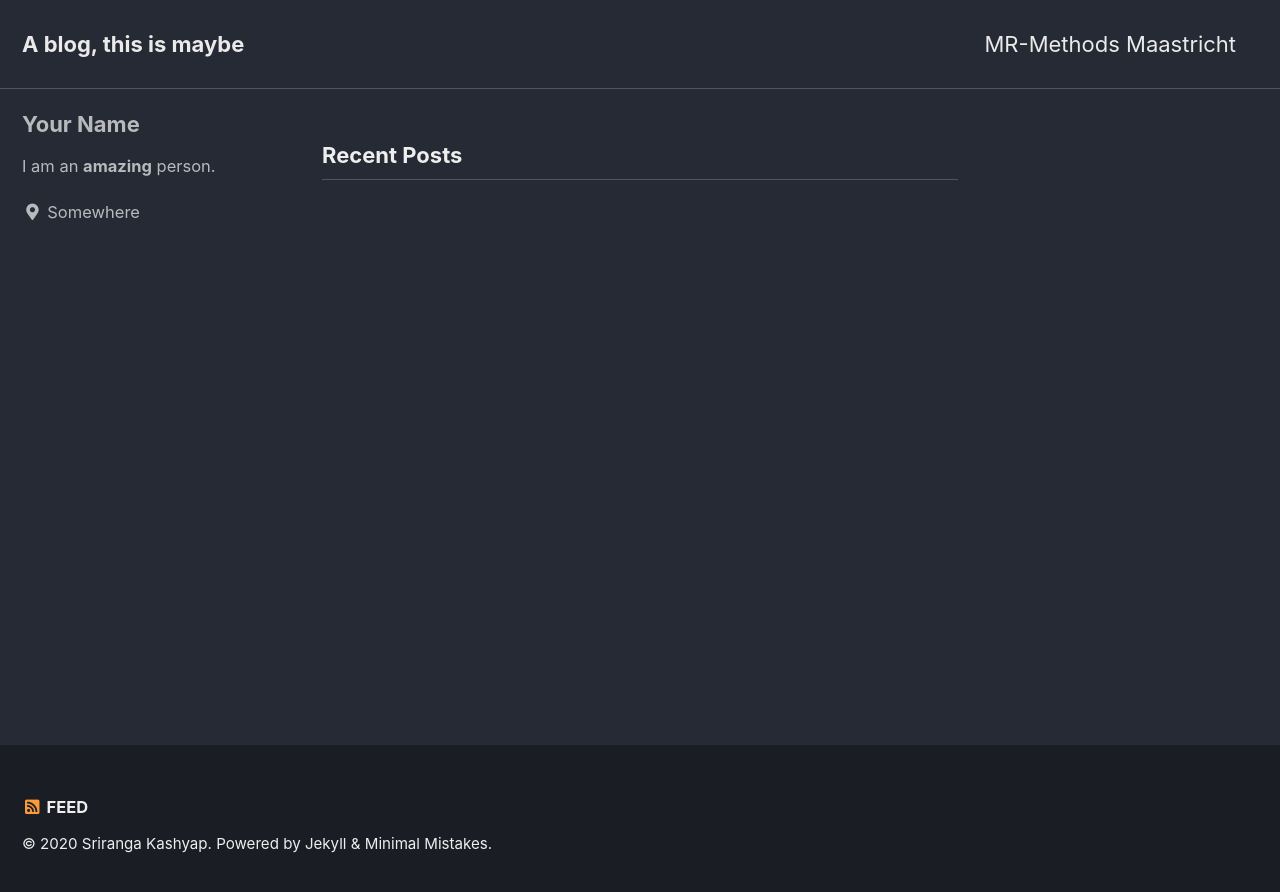
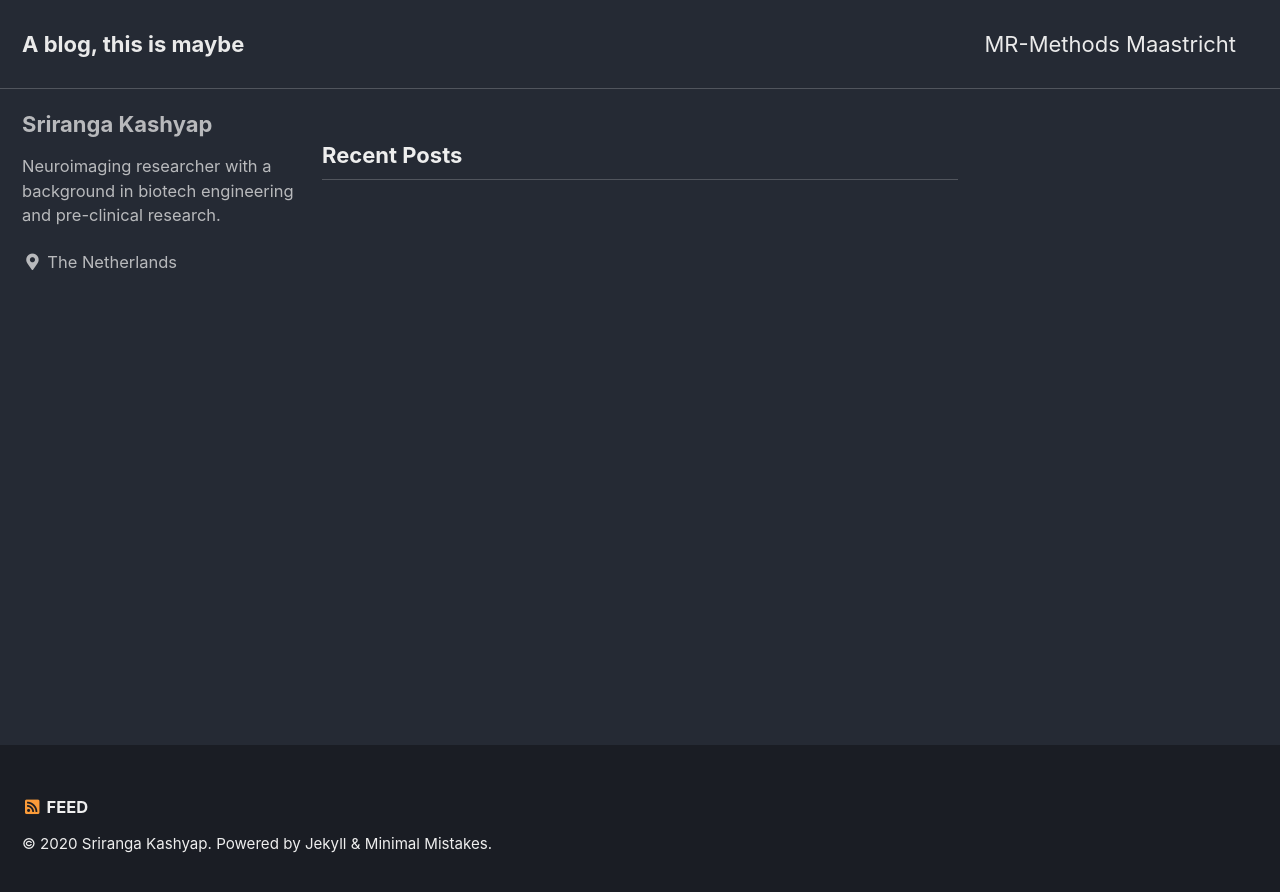
Before and after one commit to srikash/srikash.github.io, a Jekyll site: the page built from index.html, in a window 1280 px wide. Shown: the top 892 px of the page. Built offline with Jekyll 4.4.1, drawn with Linux system fonts in a browser that asks for light colours; cached includes are drawn as plain includes; the list of posts is cut into pages by our own code.

Commit message:
Update _config.yml

```diff
--- a/_config.yml
+++ b/_config.yml
@@ -93,10 +93,10 @@ analytics:
 
 # Site Author
 author:
-  name             : "Your Name"
+  name             : "Sriranga Kashyap"
   avatar           : # path of avatar image, e.g. "/assets/images/bio-photo.jpg"
-  bio              : "I am an **amazing** person."
-  location         : "Somewhere"
+  bio              : "Neuroimaging researcher with a background in biotech engineering and pre-clinical research."
+  location         : "The Netherlands"
   email            :
   links:
     - label: "Email"
```
